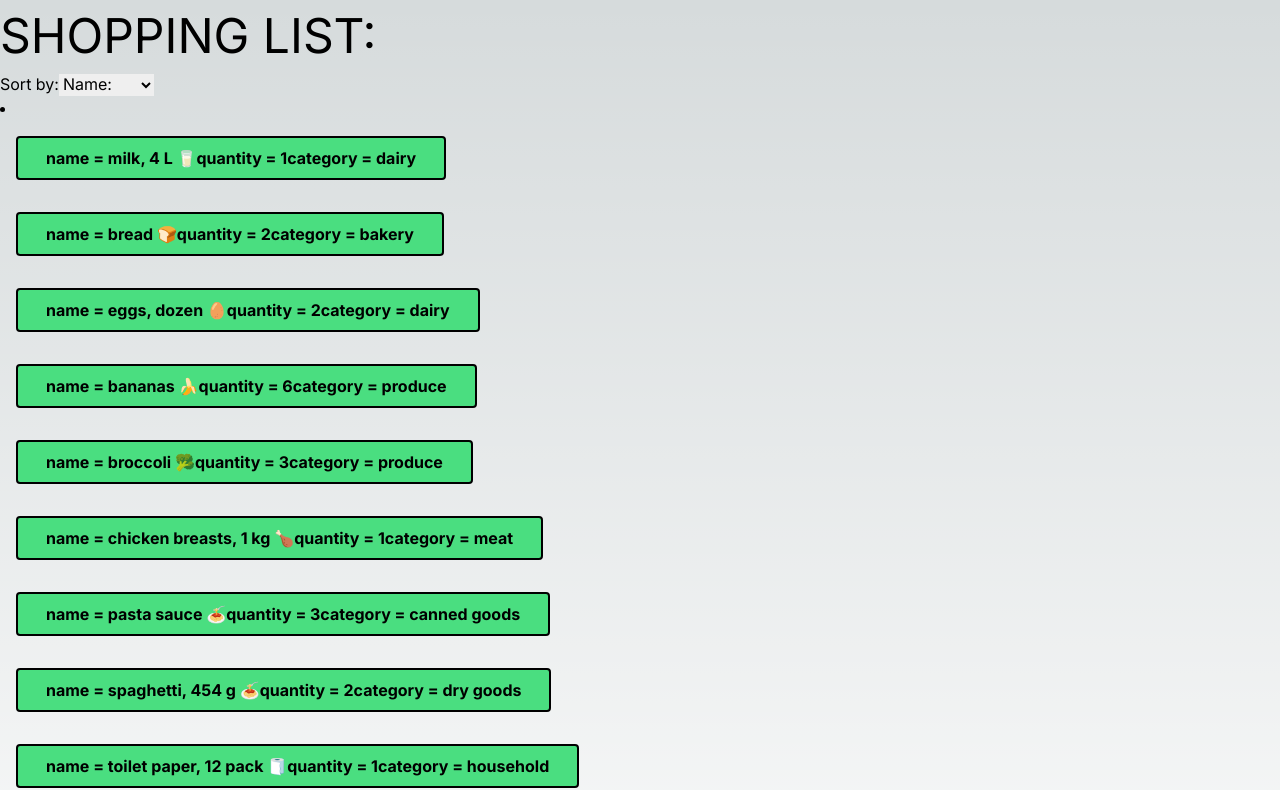
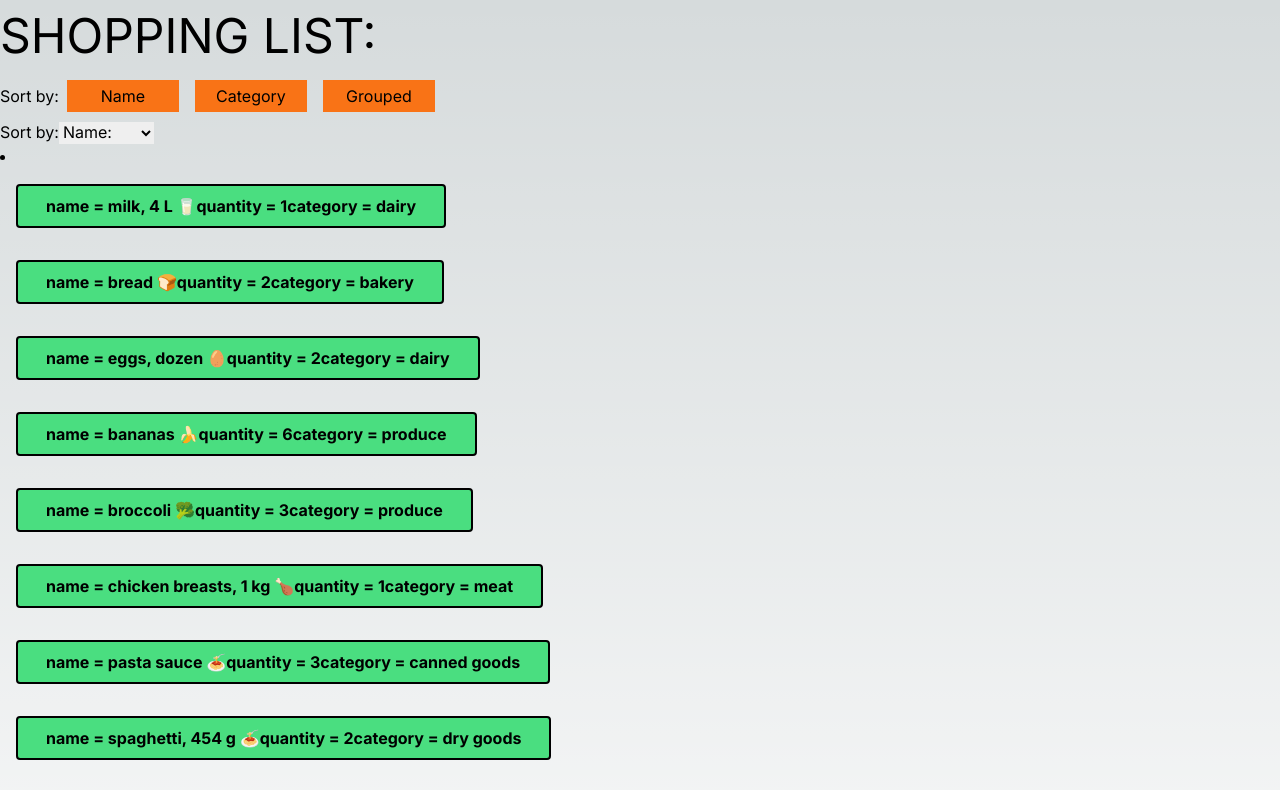
Before and after one commit to Gabrealk/cprg306-assignments, a Next.js app: page /week5 in a window 1280 px wide. Shown: the top 790 px of the page. Built offline with nearby package versions, Linux system fonts and the light colour scheme.

Commit message:
stuck on sorting things :0

```diff
--- a/app/week5/item-list.js
+++ b/app/week5/item-list.js
@@ -19,8 +19,6 @@ export default function Itemlist(){
     itemArray = itemArray.sort((a, b) => {
       return a.name - b.name;
     });
-
-
 
 
 
@@ -98,6 +96,14 @@ export default function Itemlist(){
 
     return(
         <main>
+
+            <div>
+              <label for="sort">Sort by:</label>
+              <button value="" className="bg-orange-500 p-1 m-2 w-28">Name</button>
+              <button className="bg-orange-500 p-1 m-2 w-28">Category</button>
+              <button className="bg-orange-500 p-1 m-2 w-28">Grouped</button>
+
+            </div>
             <div className="flex-1">
               <label>Sort by:</label>
               <select>
--- a/app/week5/items.json
+++ b/app/week5/items.json
@@ -1,3 +1,4 @@
+
 
 
 [
```
